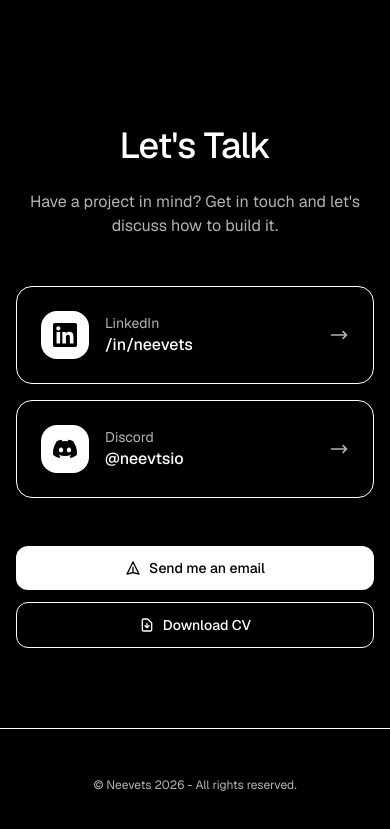
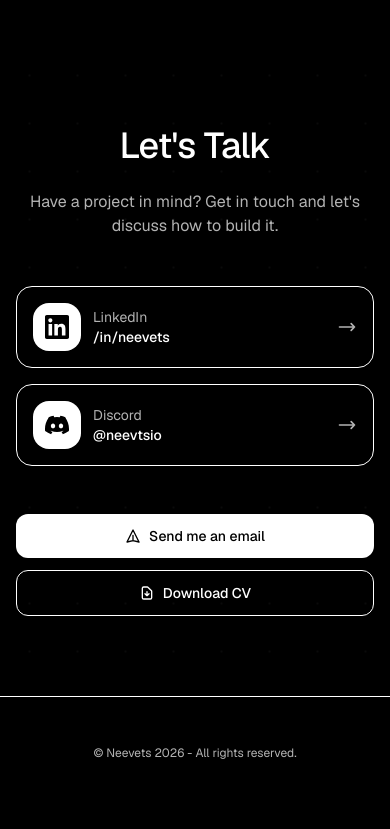
Before and after one commit to neevets/portfolio-web, a React (Vite) app: page / in a window 390 px wide. Shown: the part 7606-8435 px from the top of the page. Built offline with nearby package versions, Linux system fonts and the light colour scheme; a web font is replaced by a local one.

Commit message:
fix: prevent contact cards from overflowing on mobile

```diff
--- a/src/components/sections/ContactSection.tsx
+++ b/src/components/sections/ContactSection.tsx
@@ -19,15 +19,15 @@ const ContactCard = memo<{ link: ContactLink }>(({ link }) => {
       rel="noopener noreferrer"
       className="group relative overflow-hidden bg-background/80 border border-border/50 rounded-2xl shadow-lg hover:shadow-xl transition-all duration-300 hover:scale-105"
     >
-      <div className="p-6 relative z-10">
-        <div className="flex items-center justify-between">
-          <div className="flex items-center space-x-4">
+      <div className="p-4 sm:p-6 relative z-10">
+        <div className="flex items-center justify-between gap-3 min-w-0">
+          <div className="flex items-center space-x-3 sm:space-x-4 min-w-0">
             <div className="w-12 h-12 bg-foreground rounded-2xl flex items-center justify-center text-background group-hover:bg-foreground/90 transition-colors duration-300">
               <IconComponent />
             </div>
             <div className="text-left">
               <div className="font-dev text-sm text-muted-foreground">{link.label}</div>
-              <div className="font-dev font-medium text-base text-foreground">{link.value}</div>
+              <div className="font-dev font-medium text-sm sm:text-base text-foreground break-all">{link.value}</div>
             </div>
           </div>
           <svg className="w-5 h-5 text-muted-foreground group-hover:text-foreground transition-all duration-300 group-hover:translate-x-1" fill="none" stroke="currentColor" viewBox="0 0 24 24" aria-hidden="true">
```
